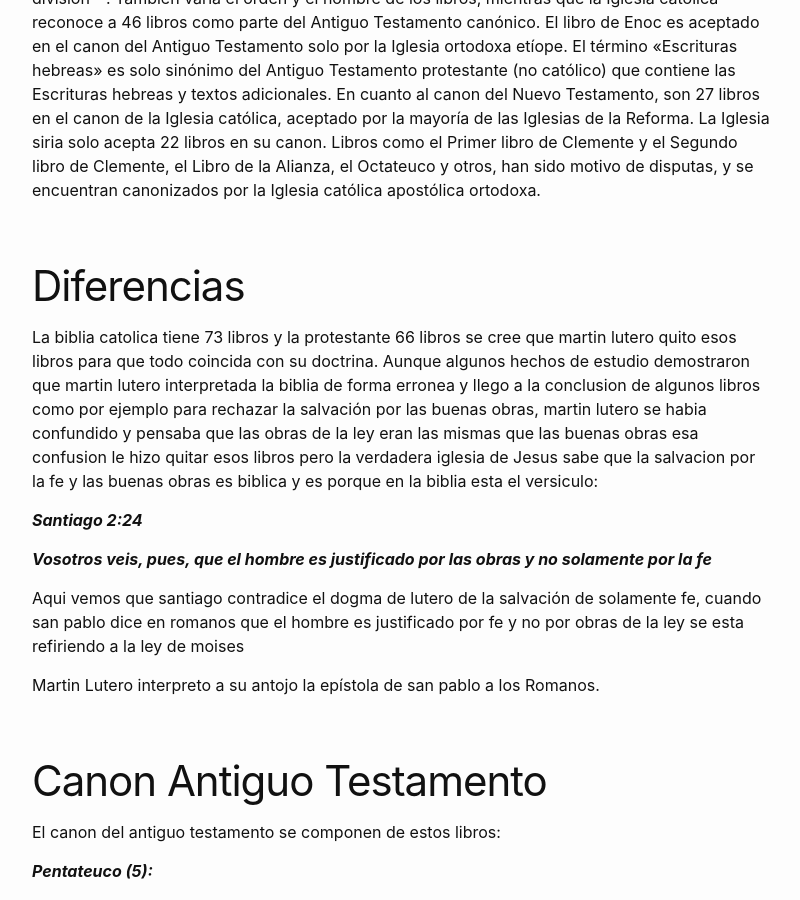
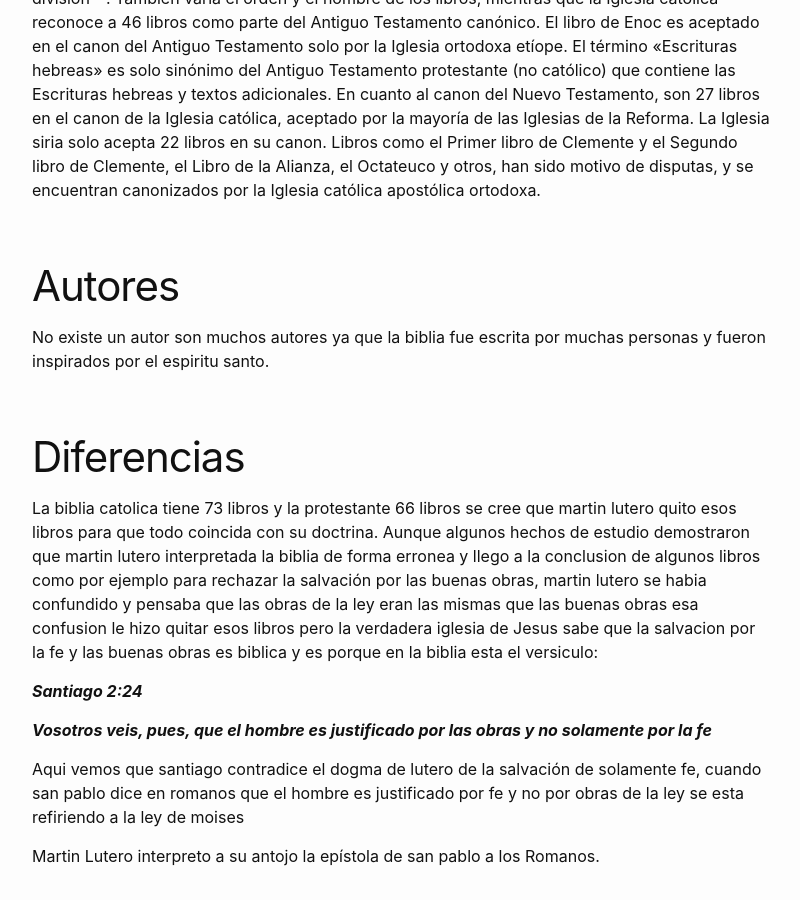
Before and after one commit to dylanmeca/dylanmeca.github.io, a Jekyll site: the page built from _posts/2021-07-03-La-Biblia.md, in a window 1280 px wide and 900 px high, scrolled down 3827 px. Shown: the whole window, without its empty margins (238-1038 px from the left). Built offline with Jekyll 4.4.1, drawn with Linux system fonts in a browser that asks for light colours; a script that is not in the unit is left out; comment, search, counter and statistics services are not loaded.

Commit message:
Update 2021-07-03-La-Biblia.md

```diff
--- a/_posts/2021-07-03-La-Biblia.md
+++ b/_posts/2021-07-03-La-Biblia.md
@@ -64,6 +64,10 @@ El canon del Antiguo Testamento cristiano entró en uso en la Septuaginta griega
 Durante la Reforma protestante, algunos reformadores canónicos propusieron diferentes listas de las que se encuentra actualmente en uso en la Iglesia de San Pedro de Roma. Aunque no sin debate la lista de los libros del Nuevo Testamento vendría a seguir siendo la misma, sin embargo, en el Antiguo Testamento algunos textos presentes en la Septuaginta fueron eliminados de la mayoría de los cánones protestantes. Por lo tanto, en un contexto católico estos textos se denominan libros deuterocanónicos, mientras que en un contexto protestante que se hace referencia como libros apócrifos, la etiqueta se aplica a todos los textos excluidos del canon bíblico que estaban en la Septuaginta. Cabe señalar también, que tanto católicos como protestantes describen algunos otros libros, como el Libro de los hechos de Pedro, como apócrifos.
 
 Por lo tanto, el Antiguo Testamento protestante de hoy tiene 39 libros —el número varía del número de los libros en el Tanaj (aunque no en contenido) a causa de un método diferente de la división—. También varía el orden y el nombre de los libros, mientras que la Iglesia católica reconoce a 46 libros como parte del Antiguo Testamento canónico. El libro de Enoc es aceptado en el canon del Antiguo Testamento solo por la Iglesia ortodoxa etíope. El término «Escrituras hebreas» es solo sinónimo del Antiguo Testamento protestante (no católico) que contiene las Escrituras hebreas y textos adicionales. En cuanto al canon del Nuevo Testamento, son 27 libros en el canon de la Iglesia católica, aceptado por la mayoría de las Iglesias de la Reforma. La Iglesia siria solo acepta 22 libros en su canon. Libros como el Primer libro de Clemente y el Segundo libro de Clemente, el Libro de la Alianza, el Octateuco y otros, han sido motivo de disputas, y se encuentran canonizados por la Iglesia católica apostólica ortodoxa.
+
+# Autores
+
+No existe un autor son muchos autores ya que la biblia fue escrita por muchas personas y fueron inspirados por el espiritu santo.
 
 # Diferencias
 
```
